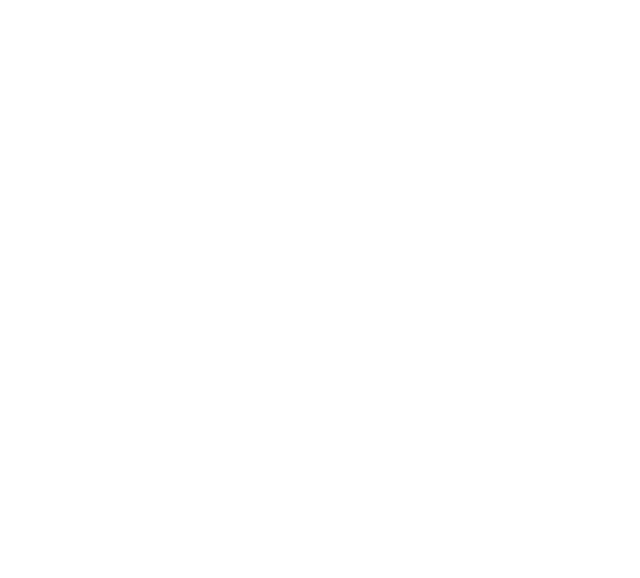
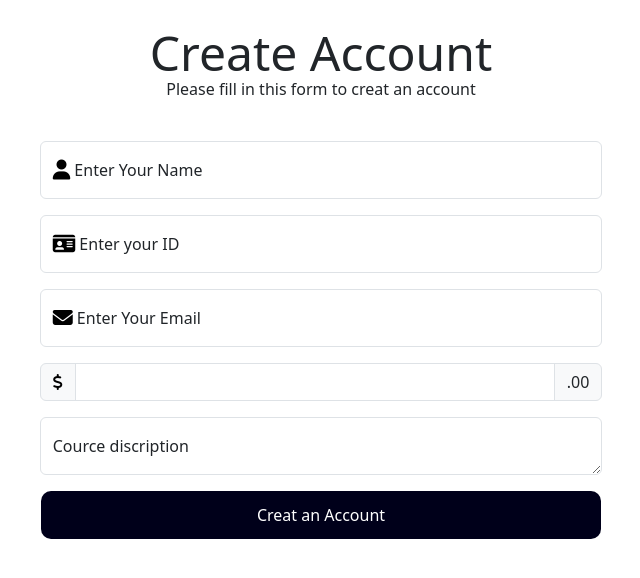
Before and after one commit to iCET-108-109/Project-Class-Front-End, a plain HTML site: page course/cource.html in a window 1280 px wide. Shown: the whole page, without its empty margins (319-959 px from the left). Drawn offline with nearby package versions, Linux system fonts and the light colour scheme; a web font is replaced by a local one.

Commit message:
add cource

```diff
--- a/course/cource.css
+++ b/course/cource.css
@@ -0,0 +1,32 @@
+.add_form_header{
+    display: inline;
+    text-align: center;
+    justify-content: center;
+    align-items: center;
+    margin: 1rem;
+    font-family: "Arima", system-ui;
+}
+.add_form_header h1{
+    font-size: 3rem;
+    margin-bottom: -0.3rem;
+}
+.input_form{
+    display: flex;
+    justify-content: center;
+    align-items: center;
+}
+.btn_1{
+    display: flex;
+    align-items: center;
+    justify-content: center;
+}
+.account_creat_btn{
+    background-color: #00001a;
+    color: white;
+    font-size: 1rem;
+    width: 35rem;
+    height: 3rem;
+    border: none;
+    border-radius: 10px;
+
+}
--- a/course/cource.html
+++ b/course/cource.html
@@ -1,11 +1,69 @@
 <!DOCTYPE html>
 <html lang="en">
+
 <head>
     <meta charset="UTF-8">
     <meta name="viewport" content="width=device-width, initial-scale=1.0">
     <title>Document</title>
+    <link rel="stylesheet" href="cource.css">
+    <link href="https://cdn.jsdelivr.net/npm/bootstrap@5.3.3/dist/css/bootstrap.min.css" rel="stylesheet">
+    <link rel="stylesheet" href="https://cdnjs.cloudflare.com/ajax/libs/font-awesome/6.6.0/css/all.min.css"
+        integrity="sha512-Kc323vGBEqzTmouAECnVceyQqyqdsSiqLQISBL29aUW4U/M7pSPA/gEUZQqv1cwx4OnYxTxve5UMg5GT6L4JJg=="
+        crossorigin="anonymous" referrerpolicy="no-referrer" />
+        <link rel="preconnect" href="https://fonts.googleapis.com">
+        <link rel="preconnect" href="https://fonts.gstatic.com" crossorigin>
+        <link href="https://fonts.googleapis.com/css2?family=Arima:wght@100..700&display=swap" rel="stylesheet">
 </head>
+
 <body>
 
+    <div class="add_btn">
+        <div class="add_form_header">
+            <h1>Create Account</h1>
+            <p>Please fill in this form to creat an account</p>
+        </div>
+        <div class="input_form">
+            <div class="input_group">
+                <div class="form-floating mb-3">
+
+                    <input type="text" class="form-control" id="floatingInput" placeholder="Your ">
+                    <label for="floatingInput"> <i class="fa-solid fa-user fa-lg" style="color: #000000;"></i> Enter Your
+                        Name </label>
+                </div>
+                <div class="form-floating mb-3">
+                    <input type="password" class="form-control" id="floatingPassword" placeholder="Password">
+                    <label for="floatingPassword"><i class="fa-solid fa-id-card fa-lg" style="color: #000000;"></i> Enter
+                        your ID</label>
+                </div>
+                <div class="form-floating mb-3">
+                    <input type="email" class="form-control" id="floatingInput" placeholder="Your ">
+                    <label for="floatingInput"><i class="fa-solid fa-envelope fa-lg" style="color: #000000;"></i> Enter Your
+                        Email </label>
+                </div>
+                <div class="input-group mb-3">
+                    <span class="input-group-text"><i class="fa-solid fa-dollar-sign" style="color: #000000;"></i></span>
+                    <input type="text" class="form-control" aria-label="Amount (to the nearest dollar)" style="width: 30rem;">
+                    <span class="input-group-text">.00</span>
+                  </div>
+
+                  <div class="form-floating mb-3">
+                    <label for="floatingInput"> Cource discription</label>
+                    <textarea class="form-control" id="exampleFormControlTextarea1" rows="3"></textarea>
+                  </div>
+
+            </div>
+        </div>
+        <div class="btn_1">
+        <button class="account_creat_btn">Creat an Account</button>
+        </div>
+    </div>
+
+    <script src="https://cdn.jsdelivr.net/npm/@popperjs/core@2.11.8/dist/umd/popper.min.js"
+        integrity="sha384-I7E8VVD/ismYTF4hNIPjVp/Zjvgyol6VFvRkX/vR+Vc4jQkC+hVqc2pM8ODewa9r"
+        crossorigin="anonymous"></script>
+    <script src="https://cdn.jsdelivr.net/npm/bootstrap@5.3.3/dist/js/bootstrap.min.js"
+        integrity="sha384-0pUGZvbkm6XF6gxjEnlmuGrJXVbNuzT9qBBavbLwCsOGabYfZo0T0to5eqruptLy"
+        crossorigin="anonymous"></script>
 </body>
+
 </html>
```
